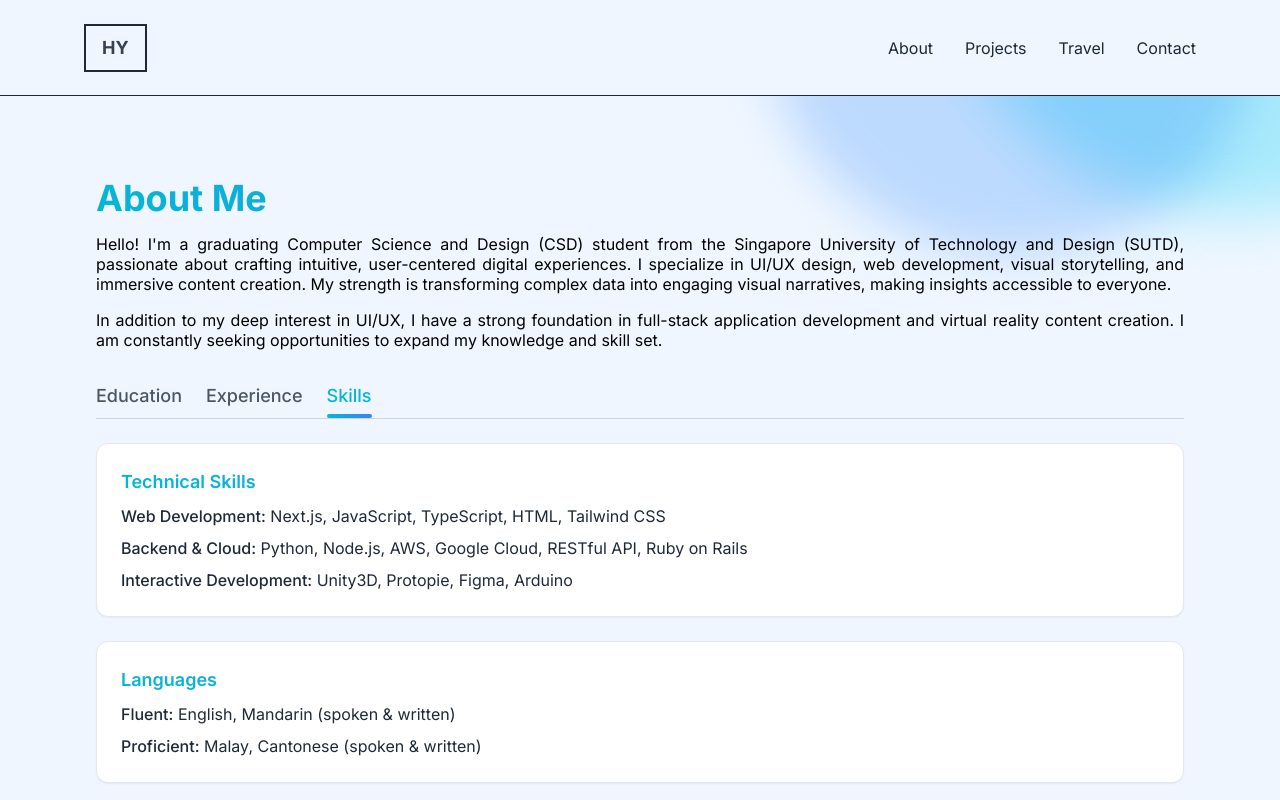
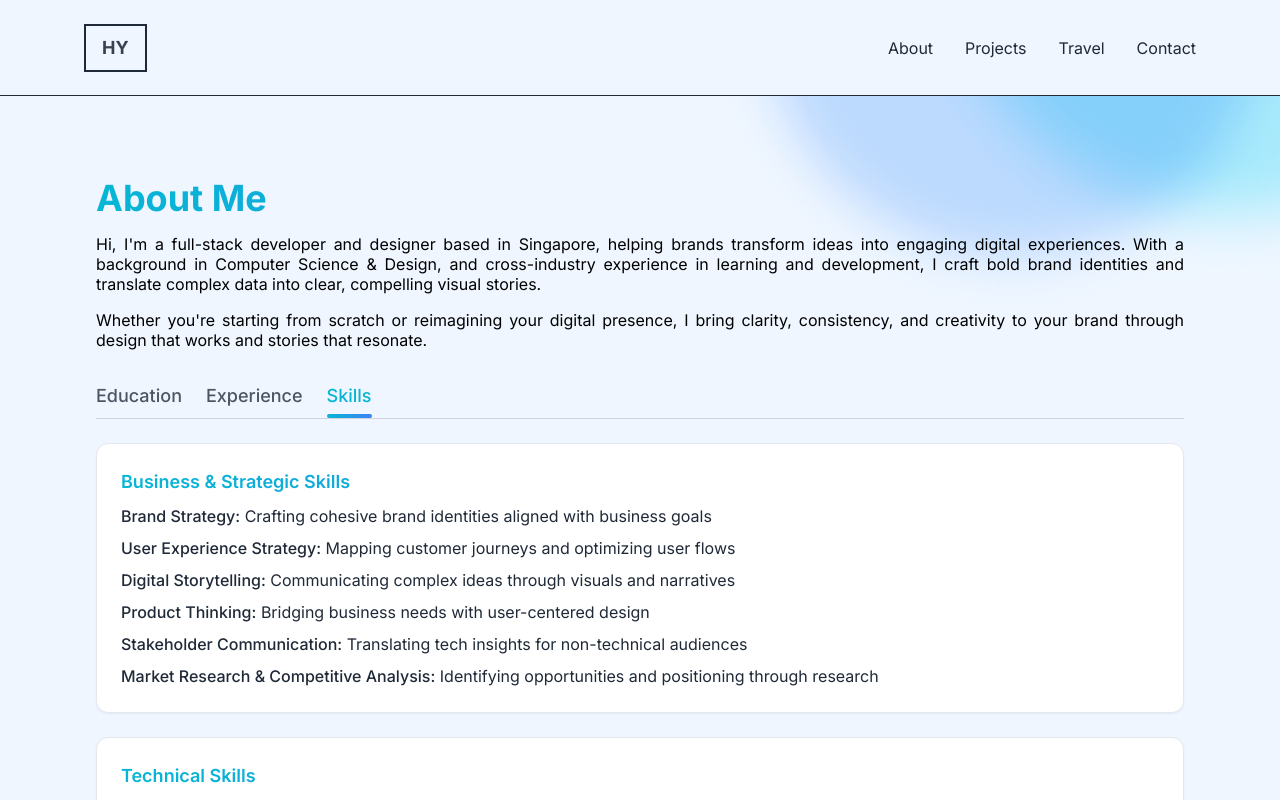
Before and after one commit to TaylorDOS/haoyi-portfolio, a Next.js app: page / in a window 1280 px wide. Both pictures are taken after a click on the button "Skills". Shown: the part 462-1262 px from the top of the page. Built offline with nearby package versions, Linux system fonts and the light colour scheme; a web font is replaced by a local one.

Commit message:
update description

```diff
--- a/app/components/AboutSection.jsx
+++ b/app/components/AboutSection.jsx
@@ -41,22 +41,45 @@ const CareerCard = ({ logo, alt, role, company, description }) => {
 const TAB_CONTENT = {
     education: (
         <div className="flex flex-col gap-6">
-            <EducationCard logo="/images/logos/sutd.png" alt="SUTD" title="Singapore University of Technology and Design" description="Bachelor of Engineering in Computer Science & Design (CSD), Honours with Distinction" />
+            <EducationCard logo="/images/logos/sutd.png" alt="SUTD" title="Singapore University of Technology and Design" description="Computer Science & Design, Honours with Distinction (Second Upper)" />
             <EducationCard logo="/images/logos/tamu.png" alt="TAMU" title="Texas A&M University" description="Global Exchange Program, Spring 2024" />
-            <EducationCard logo="/images/logos/berkeley.png" alt="Berkeley" title="University of California, Berkeley" description="Global Leadership Program, Berkeley Summer School 2022" />
+            <EducationCard logo="/images/logos/berkeley.png" alt="Berkeley" title="University of California, Berkeley" description="Global Leadership Program, 2022" />
             <EducationCard logo="/images/logos/singaporepoly.png" alt="SP" title="Singapore Polytechnic" description="Diploma of Merit in Mechanical Engineering" />
         </div>
     ),
     experience: (
         <div className="flex flex-col gap-6">
-            <CareerCard logo="/images/logos/capitaland.png" alt="Catapult by CapitaLand" role="Learning Design & Customer Success Intern" company="Catapult by CapitaLand" description="Built and optimized the Catapult web app with Next.js and Airtable, enhancing visibility, streamlining content updates, and boosting daily click-through rates." />
+            <CareerCard logo="/images/logos/catapult.png" alt="Catapult by CapitaLand" role="Technology Consultant & Solutions Provider" company="Catapult by CapitaLand" description="Enhancing website performance through thoughtful system design, and elevating storytelling through interactive graphic experiences." />
+            <CareerCard logo="/images/logos/catapult.png" alt="Catapult by CapitaLand" role="Learning Design & Customer Success Intern" company="Catapult by CapitaLand" description="Built and optimized the Catapult web app with Next.js and Airtable, enhancing visibility, streamlining content updates, and boosting daily click-through rates." />
             <CareerCard logo="/images/logos/dell.png" alt="Dell Technologies" role="Test Engineering Intern" company="Dell Technologies" description="Developed an automated display testing suite with WPF and XAML, reducing manual effort and enhancing test efficiency while improving assessment accuracy." />
             <CareerCard logo="/images/logos/astar.png" alt="ARTC" role="Smart Manufacturing Group" company="Advanced Remanufacturing & Technology Center, A*STAR" description="Developed a digital twin prototype in Unity3D for Industry 4.0 condition monitoring, enhancing predictive maintenance, and designed immersive VR experiences for product showcases and onboarding." />
         </div>
     ),
     skills: (
         <div className="flex flex-col gap-6 text-gray-800">
-            {/* Technical Skills */}
+            <div className="bg-white shadow-sm rounded-xl p-6 border border-gray-200">
+                <h3 className="text-lg font-semibold bg-clip-text text-transparent bg-gradient-to-r from-primary-500 to-secondary-500 mb-2">Business & Strategic Skills</h3>
+                <ul className="space-y-2">
+                    <li>
+                        <span className="font-medium">Brand Strategy:</span> Crafting cohesive brand identities aligned with business goals
+                    </li>
+                    <li>
+                        <span className="font-medium">User Experience Strategy:</span> Mapping customer journeys and optimizing user flows
+                    </li>
+                    <li>
+                        <span className="font-medium">Digital Storytelling:</span> Communicating complex ideas through visuals and narratives
+                    </li>
+                    <li>
+                        <span className="font-medium">Product Thinking:</span> Bridging business needs with user-centered design
+                    </li>
+                    <li>
+                        <span className="font-medium">Stakeholder Communication:</span> Translating tech insights for non-technical audiences
+                    </li>
+                    <li>
+                        <span className="font-medium">Market Research & Competitive Analysis:</span> Identifying opportunities and positioning through research
+                    </li>
+                </ul>
+            </div>
             <div className="bg-white shadow-sm rounded-xl p-6 border border-gray-200">
                 <h3 className="text-lg font-semibold bg-clip-text text-transparent bg-gradient-to-r from-primary-500 to-secondary-500 mb-2">Technical Skills</h3>
                 <ul className="space-y-2">
@@ -65,8 +88,6 @@ const TAB_CONTENT = {
                     <li><span className="font-medium">Interactive Development:</span> Unity3D, Protopie, Figma, Arduino</li>
                 </ul>
             </div>
-
-            {/* Languages */}
             <div className="bg-white shadow-sm rounded-xl p-6 border border-gray-200">
                 <h3 className="text-lg font-semibold bg-clip-text text-transparent bg-gradient-to-r from-primary-500 to-secondary-500 mb-2">Languages</h3>
                 <ul className="space-y-2">
@@ -86,10 +107,11 @@ const AboutSection = () => {
             <div className="mt-4 md:mt-0 text-left flex flex-col h-full">
                 <h2 className="text-4xl font-bold mb-4 text-transparent bg-clip-text bg-gradient-to-r from-primary-500 to-secondary-500">About Me</h2>
                 <p className="text-md text-justify leading-tight">
-                    Hello! I&apos;m a graduating Computer Science and Design (CSD) student from the Singapore University of Technology and Design (SUTD), passionate about crafting intuitive, user-centered digital experiences. I specialize in UI/UX design, web development, visual storytelling, and immersive content creation. My strength is transforming complex data into engaging visual narratives, making insights accessible to everyone.
+                    Hi, I&apos;m a full-stack developer and designer based in Singapore, helping brands transform ideas into engaging digital experiences.
+                    With a background in Computer Science & Design, and cross-industry experience in learning and development, I craft bold brand identities and translate complex data into clear, compelling visual stories.
                 </p>
                 <p className="text-md mt-4 text-justify leading-tight">
-                    In addition to my deep interest in UI/UX, I have a strong foundation in full-stack application development and virtual reality content creation. I am constantly seeking opportunities to expand my knowledge and skill set.
+                    Whether you&apos;re starting from scratch or reimagining your digital presence, I bring clarity, consistency, and creativity to your brand through design that works and stories that resonate.
                 </p>
                 <div className="flex flex-row justify-start mt-8 space-x-6 border-b border-gray-300">
                     {tabs.map((tab) => (
--- a/app/components/HeroSection.jsx
+++ b/app/components/HeroSection.jsx
@@ -22,13 +22,13 @@ const HeroSection = () => {
                                 sequence={[
                                     "Hao Yi",
                                     3000,
-                                    "Software Developer",
+                                    "Brand Consultant",
                                     1500,
-                                    "App Developer",
+                                    "System Designer",
                                     1500,
-                                    "UI/UX Designer",
+                                    "Web Developer",
                                     1500,
-                                    "Interaction Designer",
+                                    "Visual Storyteller",
                                     1500
                                 ]}
                                 wrapper="span"
@@ -37,7 +37,7 @@ const HeroSection = () => {
                             />
                         </h1>
                         <p className="text-gray-600 text-md my-2 lg:text-lg">
-                         Computer Science & Design student based in Singapore
+                            Tech Consultant & Branding Strategist based in Singapore
                         </p>
                         <div className="z-10 relative flex flex-col lg:flex-row items-center justify-center gap-4">
                             <Link
```
Also changed, not shown: public/images/logos/catapult.png (added), public/images/opengraph-image.png.
